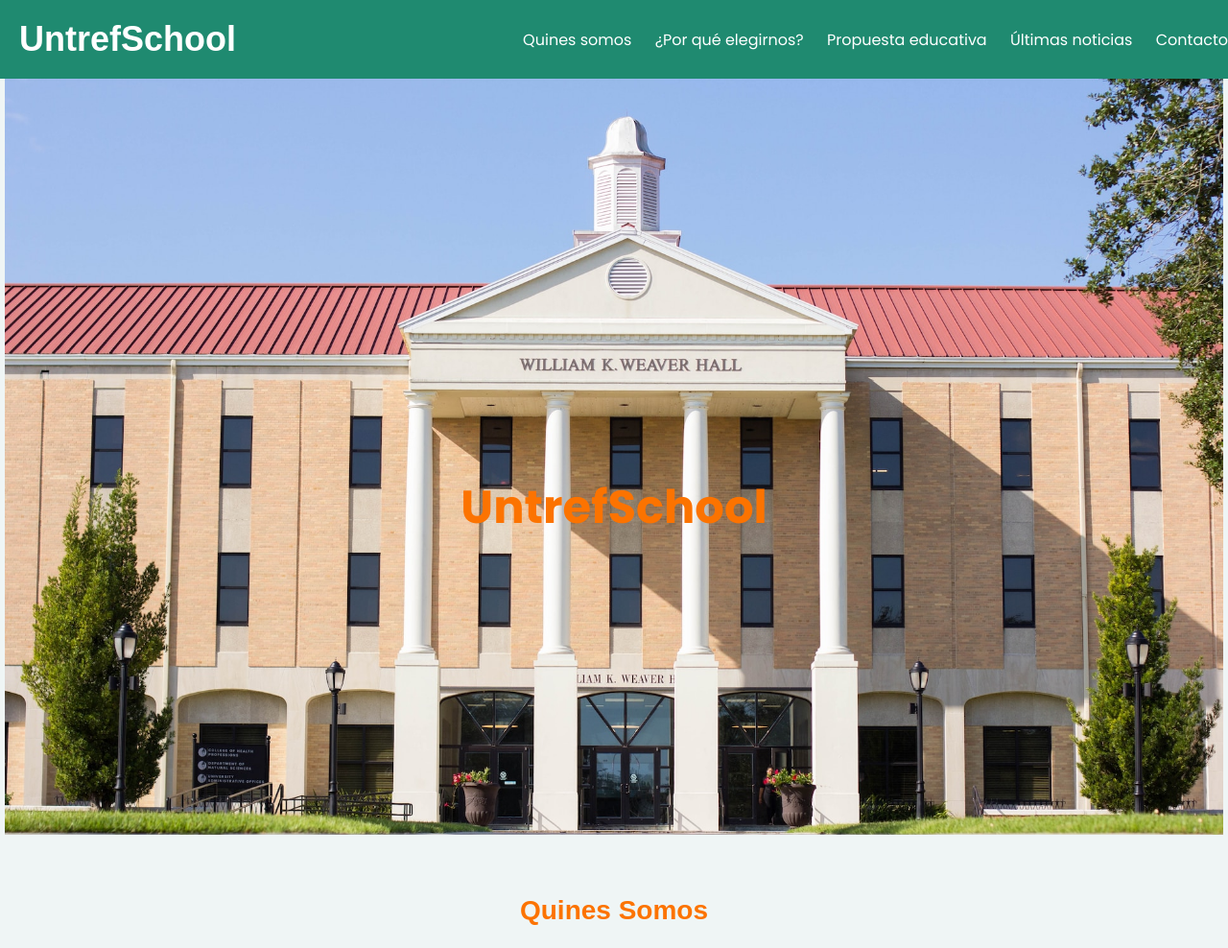
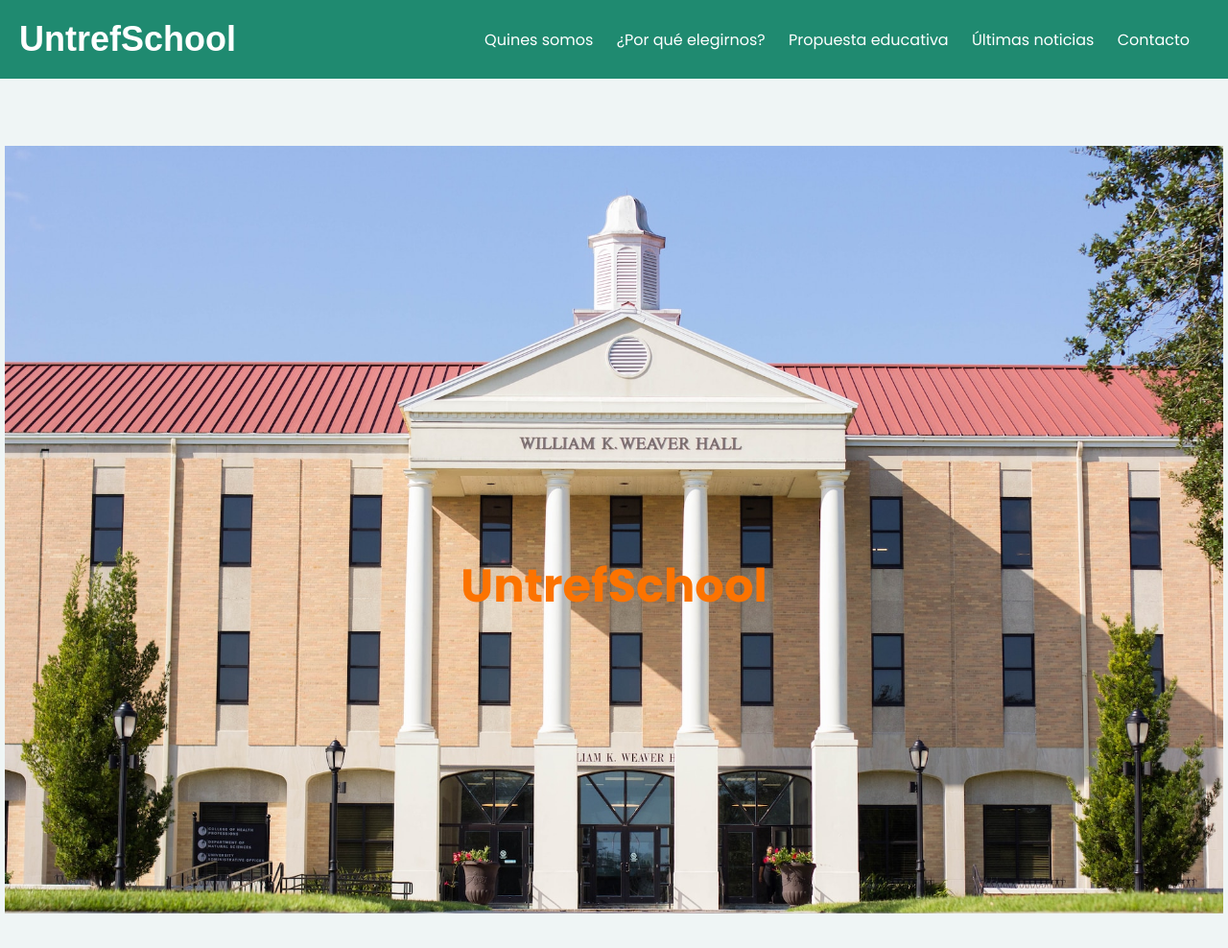
Before and after one commit to tango3d-rem/PROYECTOINTEGRADOR-WEB-UNTREFSCHOOL, a plain HTML site: page index.html in a window 1280 px wide. Shown: the top 988 px of the page at 96% size. Drawn offline with Linux system fonts and the light colour scheme; a web font is replaced by a local one.

Commit message:
terminado para la entrega

```diff
--- a/CSS/style.css
+++ b/CSS/style.css
@@ -13,10 +13,11 @@ body {
   }
 
   header {
-    position: fixed;
+    position: sticky;
+    /* position: fixed; */
     top: 0;
-    left: 0;
-    width: 100%;
+    /* left: 0;
+    width: 100%; */
     background-color: #1F8A70;
     color: #fff;
     text-align: center;
```
